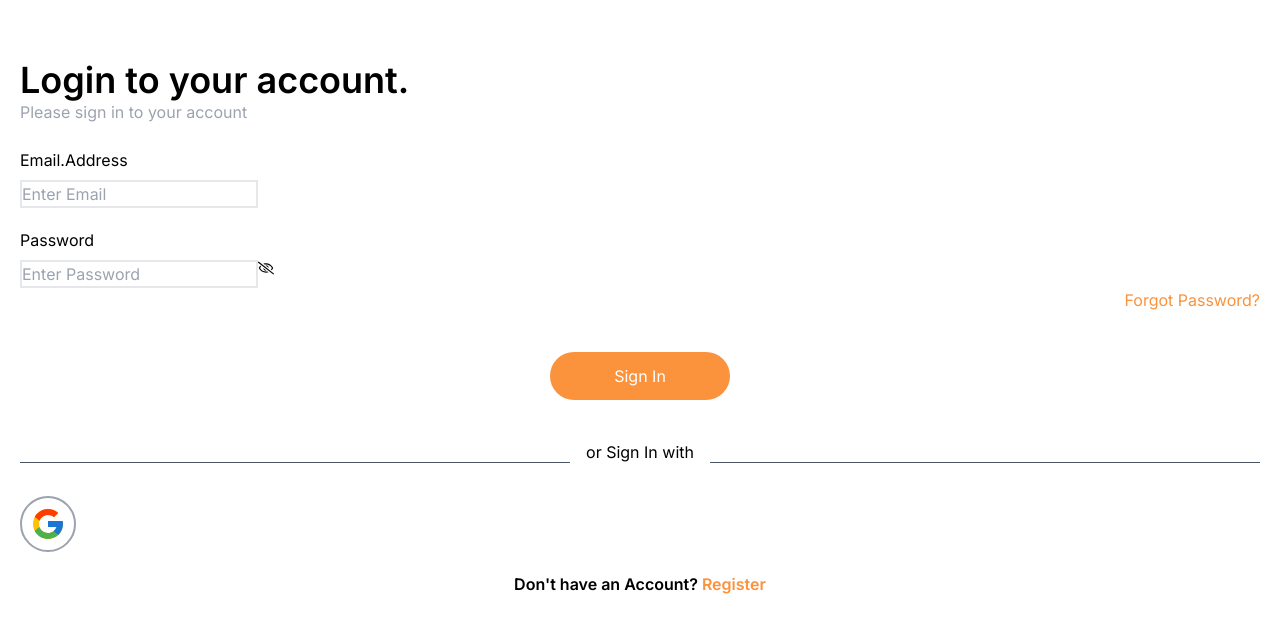
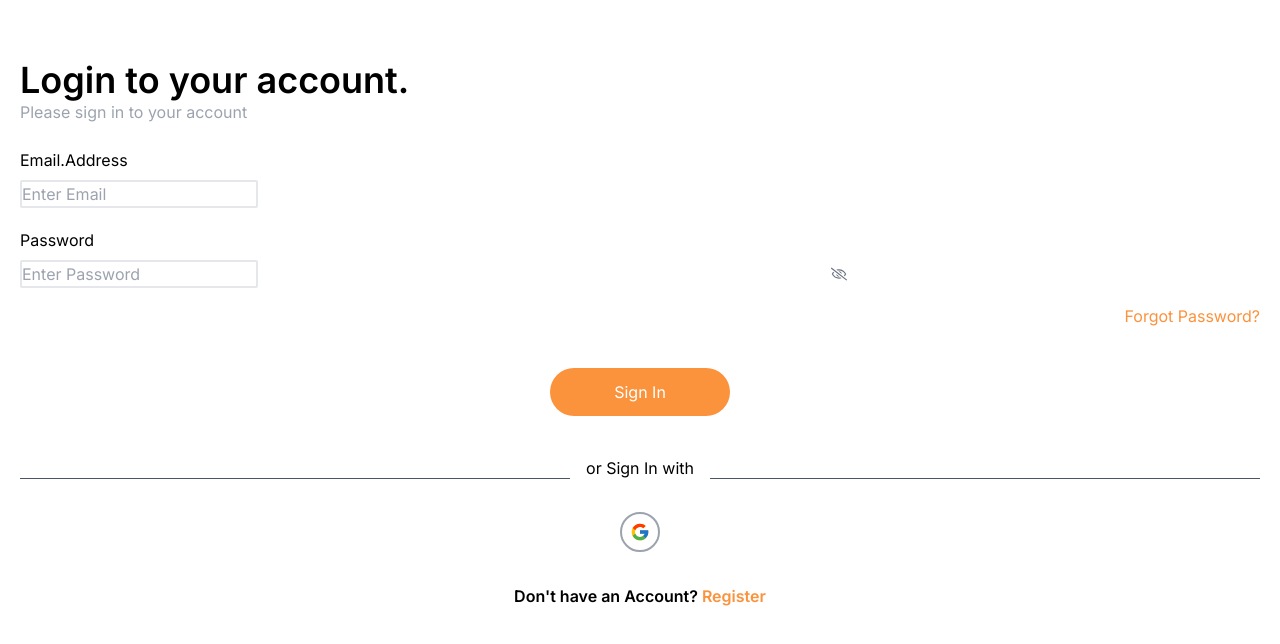
Before and after one commit to Simran123-cpu/Internship_Project, a React (Vite) app: page / in a window 1280 px wide. Both pictures are taken after a click on the link "Skip". Shown: the top 644 px of the page. Built offline with nearby package versions, Linux system fonts and the light colour scheme.

Commit message:
build stage

```diff
--- a/package.json
+++ b/package.json
@@ -7,8 +7,11 @@
     "dev": "vite",
     "build": "vite build",
     "lint": "eslint . --ext js,jsx --report-unused-disable-directives --max-warnings 0",
-    "preview": "vite preview"
+    "preview": "vite preview",
+    "predeploy": "npm run build",
+    "deploy": "gh-pages -d build"
   },
+  "homepage": "http://{Simran123-cpu}.github.io/{Internship_Project}",
   "dependencies": {
     "@react-icons/all-files": "^4.1.0",
     "react": "^18.3.1",
@@ -25,6 +28,7 @@
     "eslint-plugin-react": "^7.34.2",
     "eslint-plugin-react-hooks": "^4.6.2",
     "eslint-plugin-react-refresh": "^0.4.7",
+    "gh-pages": "^6.1.1",
     "postcss": "^8.4.39",
     "tailwindcss": "^3.4.4",
     "vite": "^5.3.1"
--- a/src/components/Login.jsx
+++ b/src/components/Login.jsx
@@ -12,20 +12,23 @@ const Login = ({ navigateTo }) => {
                     <h4 className='text-4xl font-semibold '>{item.title}</h4>
                     <p className='text-gray-400 mb-6'>{item.description}</p>
                     <p className='mb-2'>Email.Address</p>
-                    <input className='border-solid border-2 border-gray mb-5'
+                    <input className='border-solid rounded-sm border-2 border-gray mb-5'
                         type='email'
                         placeholder='Enter Email'
                     />
                     <p className='mb-2'>Password</p>
-                    <div className='flex'>
-                        <input className='border-solid border-2 border-gray'
+                    <div className='relative'>
+                        <input
+                            className='border-solid rounded-sm border-2 border-gray '
                             type='password'
                             placeholder='Enter Password'
                         />
-                        <FaRegEyeSlash className='' />
+                        <FaRegEyeSlash
+                            className='absolute right-1/3 top-1/2 transform -translate-y-1/2 cursor-pointer text-gray-500'
+                        />
                     </div>
 
-                    <p className='flex items-end justify-end text-orange-400 mb-10'>Forgot Password?</p>
+                    <p className='flex items-end justify-end text-orange-400 mt-4 mb-10'>Forgot Password?</p>
                     <div className='flex justify-center item-center'>
                         <button className='rounded-full text-white pr-16 pl-16 pt-3 pb-3 border-solid bg-orange-400 mb-10'
                             onClick={() => navigateTo('tracking')}>
@@ -38,8 +41,8 @@ const Login = ({ navigateTo }) => {
                         <p className='mx-4 mb-5'>or Sign In with</p>
                         <div className='flex-grow border-t border-gray-600'></div>
                     </div>
-                    <div className="flex justify-center items-center w-14 h-14 border-2 border-gray-400 rounded-full p-2 mt-3 mb-5">
-                        <FcGoogle className='text-4xl' />
+                    <div className="flex justify-center mx-auto items-center w-10 h-10 border-2 border-gray-400 rounded-full p-2 mt-3 mb-8">
+                        <FcGoogle className='text-4xl ' />
                     </div>
                     <div className='flex justify-center '>
                         <p className='text-black font-semibold mr-1'>{item.Bottom_heading}</p>
--- a/src/components/Register.jsx
+++ b/src/components/Register.jsx
@@ -8,7 +8,7 @@ const Register = () => {
         <div className=''>
             {
                 SignIn.map((item, index) => (
-                    <div key={index} className='p-5 mt-5 mb-5'>
+                    <div key={index} className='p-4 mt-5 mb-5'>
                         <h4 className='text-4xl font-semibold'>{item.title}</h4>
                         <p className='text-gray-400 mb-4'>{item.description}</p>
                         <p className='mb-2 '>Email.Address</p>
@@ -22,29 +22,29 @@ const Register = () => {
                             placeholder='Enter Username'
                         />
                         <p className='mb-2'>Password</p>
-                        <div className='flex  '>
+                        <div className='relative  '>
                             <input className='border-solid border-2 border-gray mb-5 w-80 h-10 p-4 rounded-lg'
                                 type='number'
                                 placeholder='Enter Password'
 
                             />
-                            <FaRegEyeSlash className='' />
+                            <FaRegEyeSlash className='absolute right-3 top-1/2 transform -translate-y-5 cursor-pointer text-gray-500' />
                         </div>
 
                         <div className='flex justify-center '>
-                            <p className='text-black font-semibold mr-1'>{item.Bottom_heading}</p>
+                            <p className='text-black font-semibold mr-1 mb-4'>{item.Bottom_heading}</p>
 
                         </div>
-                        <div className='flex justify-center item-center'><button className=' rounded-full text-white pr-16 pl-16 pt-3 pb-3 border-solid bg-orange-400 mb-10 w-72'>Register</button></div>
+                        <div className='flex justify-center item-center'><button className=' rounded-full text-white pr-16 pl-16 pt-3 pb-3 border-solid bg-orange-400 mb-5 w-72'>Register</button></div>
 
                         <div className='flex items-center justify-center'>
                             <div className='flex-grow border-t border-gray-600'></div>
                             <p className='mx-4 mb-5'>or Sign In with</p>
                             <div className='flex-grow border-t border-gray-600'></div>
-                            <FcGoogle className='text-4xl w-14 h-14 border-2  border-gray-400 rounded-full p-2' />
                         </div>
-                        {/* <div className="flex justify-end w-14 h-14 border-2 border-gray-400 rounded-full p-2"> */}
-                        {/* </div> */}
+                        <div className="flex justify-center mx-auto border-2 border-gray-400 rounded-full  h-10 w-10 mb-5">
+                            <FcGoogle className='text-4xl  ' />
+                        </div>
                         <div className='flex justify-center '>
                             <p className='text-black font-semibold mr-1'>{item.Bottom_subheading}</p>
                             <a className='text-orange-400 font-semibold' onClick={() => navigateTo('tracking')}> SignIn</a>
```
Also changed, not shown: 1 other file (tests, documents, lock files or other folders).
